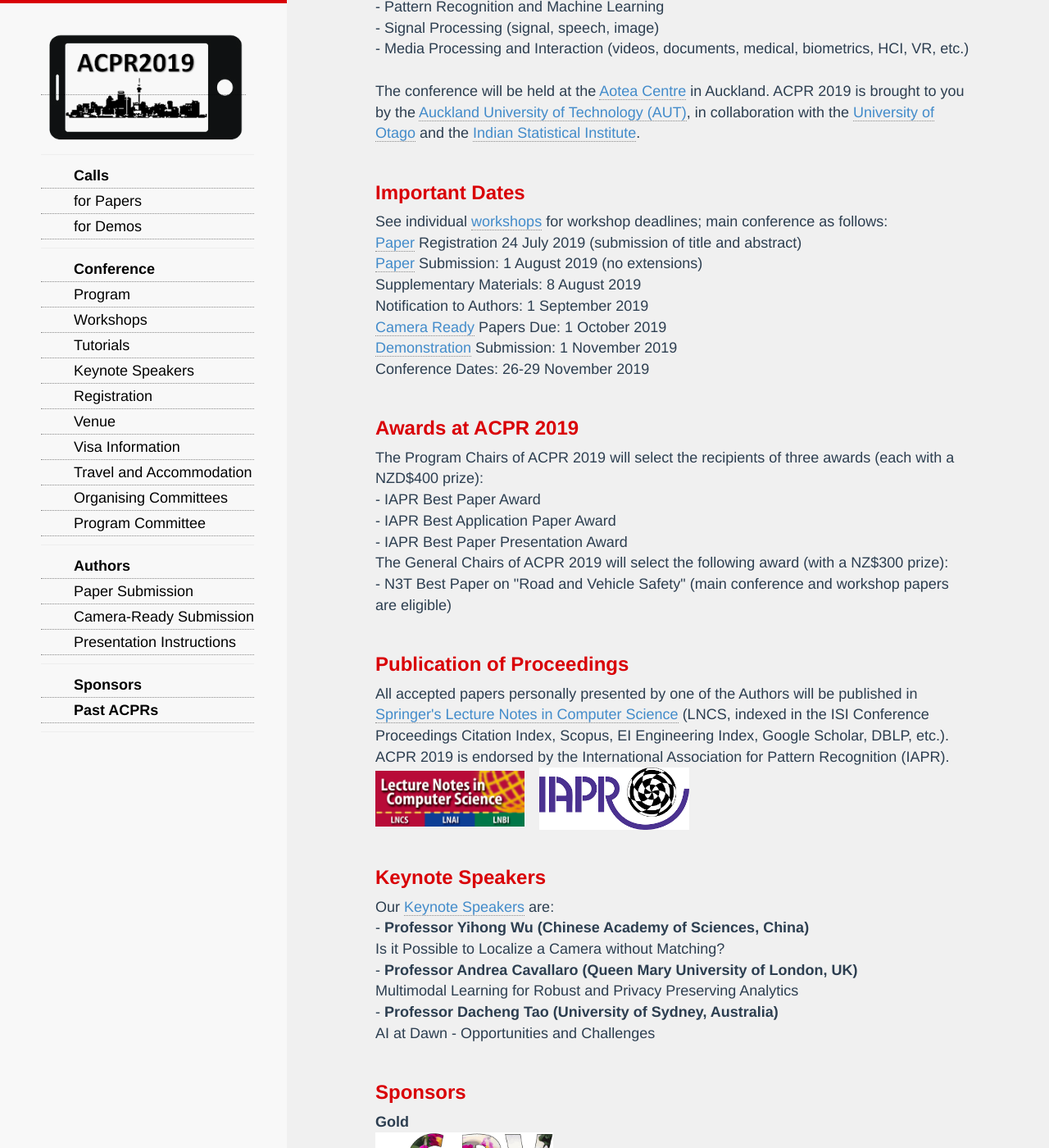
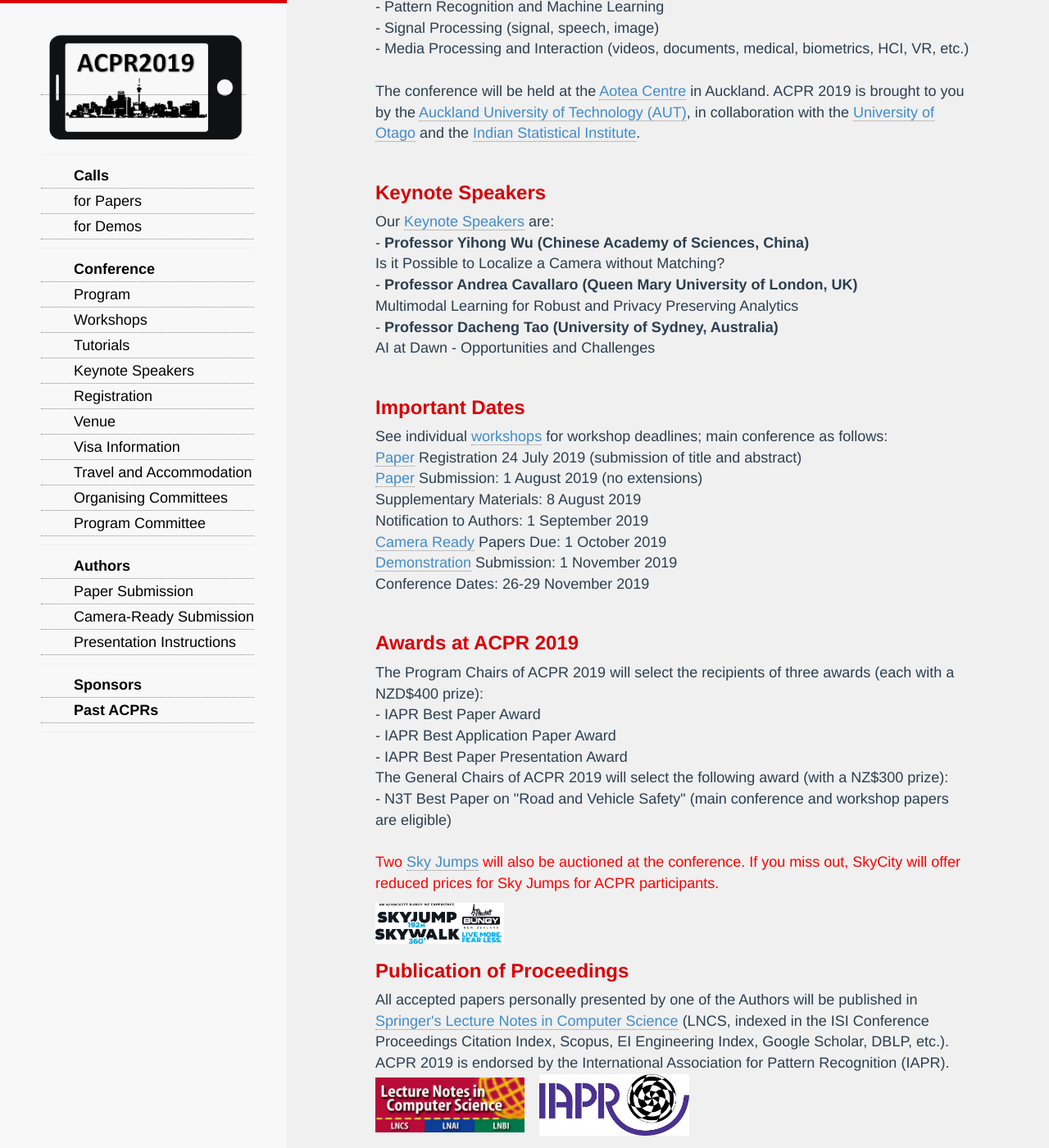
Before and after one commit to AndrewChenUoA/ACPR2019, a Jekyll site: the page built from index.html, in a window 1280 px wide and 1400 px high, scrolled down 1150 px. Shown: the whole window at 82% size. Built offline with Jekyll 4.4.1, drawn with Linux system fonts in a browser that asks for light colours; nearby versions of some CDN libraries; Markdown is read by kramdown in place of the engine named in the settings; some of the changed text lies outside the part shown.

Commit message:
Sponsor updates

```diff
--- a/index.html
+++ b/index.html
@@ -21,6 +21,15 @@
 
   The conference will be held at the <a href="/venue">Aotea Centre</a> in Auckland. ACPR 2019 is brought to you by the <a href="https://www.aut.ac.nz/">Auckland University of Technology (AUT)</a>, in collaboration with the <a href="https://www.otago.ac.nz/">University of Otago</a> and the <a href="https://www.isical.ac.in/">Indian Statistical Institute</a>.<br/><br/>
 
+  <h3>Keynote Speakers</h3>
+  Our <a href="keynote.html">Keynote Speakers</a> are:<br/>
+  - <b>Professor Yihong Wu (Chinese Academy of Sciences, China)</b><br/>
+  Is it Possible to Localize a Camera without Matching?<br/>
+  - <b>Professor Andrea Cavallaro (Queen Mary University of London, UK)</b><br/>
+  Multimodal Learning for Robust and Privacy Preserving Analytics<br/>
+  - <b>Professor Dacheng Tao (University of Sydney, Australia)</b><br/>
+  AI at Dawn - Opportunities and Challenges<br/><br/>
+
   <h3>Important Dates</h3>
   See individual <a href="workshops.html">workshops</a> for workshop deadlines; main conference as follows:<br/>
   <a href="submission.html">Paper</a> Registration 24 July 2019 (submission of title and abstract)<br/>
@@ -38,19 +47,15 @@
   - IAPR Best Paper Presentation Award<br/>
   The General Chairs of ACPR 2019 will select the following award (with a NZ$300 prize):<br/>
   - N3T Best Paper on "Road and Vehicle Safety" (main conference and workshop papers are eligible)<br/><br/>
+  <p style="color:red">Two <a href="https://www.bungy.co.nz/auckland/sky-tower/">Sky Jumps</a> will also be auctioned at the conference. If you miss out, SkyCity will offer reduced prices for Sky Jumps for ACPR participants.</p>
+  <img src="/images/skyjump.jpg" style="max-height:50px"/><img src="/images/skyjump2.jpg" style="max-height:50px"/>
 
   <h3>Publication of Proceedings</h3>
   All accepted papers personally presented by one of the Authors will be published in <a href="https://www.springer.com/gp/computer-science/lncs">Springer's Lecture Notes in Computer Science</a> (LNCS, indexed in the ISI Conference Proceedings Citation Index, Scopus, EI Engineering Index, Google Scholar, DBLP, etc.). ACPR 2019 is endorsed by the International Association for Pattern Recognition (IAPR).<br/>
   <a href="https://www.springer.com/gp/computer-science/lncs"><img src="/images/LNCS-Logo-768x284.png" style="max-width:25%"/></a>&ensp;&ensp;<a href="https://www.iapr.org"><img src="/images/iapr-logo.png" style="max-width:25%"/></a><br/><br/>
 
-  <h3>Keynote Speakers</h3>
-  Our <a href="keynote.html">Keynote Speakers</a> are:<br/>
-  - <b>Professor Yihong Wu (Chinese Academy of Sciences, China)</b><br/>
-  Is it Possible to Localize a Camera without Matching?<br/>
-  - <b>Professor Andrea Cavallaro (Queen Mary University of London, UK)</b><br/>
-  Multimodal Learning for Robust and Privacy Preserving Analytics<br/>
-  - <b>Professor Dacheng Tao (University of Sydney, Australia)</b><br/>
-  AI at Dawn - Opportunities and Challenges<br/><br/>
+  <h3>Local Auckland Partners</h3>
+  Conference preparation is kindly supported by <a href="https://www.aucklandnz.com/about-ateed">Auckland Tourism, Events and Economic Development Ltd</a>. We also appreciate special accommodation offers by AUT’s <a href="https://www.mystudentvillage.com/nz/short-stays-newzealand/wellesley-apartments">Wellesley Apartments</a>.
 
   <h3>Sponsors</h3>
   <b>Gold</b><br/>
@@ -66,6 +71,10 @@
   <b>Bronze</b><br/>
     <a href="https://isair.site/"><img src="/images/ISAIR.jpg" style="max-height:100px"/></a><br/>
 	<a href="https://isair.site/">International Society for Artificial Intelligence and Robotics</a><br/>
+	<a href="https://www.aucklandnz.com/about-ateed"><img src="/images/ateed.png" style="max-height:100px"/></a><br/>
+	<a href="https://www.aucklandnz.com/about-ateed">Auckland Tourism, Events, and Economic Development (ATEED)</a><br/>
+	<a href="https://www.skycityauckland.co.nz"><img src="/images/skycity.png" style="max-height:100px"/></a><br/>
+	<a href="https://www.skycityauckland.co.nz">SkyCity</a><br/>
   <br/>
   <b>Best Paper Award Sponsor</b><br/>
   <a href="http://www.n3t.kiwi/"><img src="/images/n3t.png" style="max-height:100px"/></a><br/>
--- a/program.html
+++ b/program.html
@@ -19,7 +19,8 @@
   Wednesday 27 November: Keynote Speaker, Oral Sessions, Demos, Posters at Aotea Centre<br/>
   - 6pm: Pre-dinner Drinks with Entertainment at Aotea Centre<br/>
   Thursday 28 November: Keynote Speaker, Oral Sessions, Demos, Posters at Aotea Centre<br/>
-  - 6pm: Pre-Dinner Drinks, Entertainment, and Gala Dinner at <a href="https://www.skycityauckland.co.nz">SkyCity</a><br/>
+  - 5.30pm: Auction of two <a href="https://www.bungy.co.nz/auckland/sky-tower/">Sky Jumps</a><br/>
+  - 6pm: Pre-Dinner Drinks, Entertainment, Visit of the <a href="https://www.skycityauckland.co.nz/sky-tower/admissions/">Sky Deck</a> with Sky Jumps of at least two ACPR 2019 conference participants, and Conference Dinner at <a href="https://www.skycityauckland.co.nz">SkyCity</a><br/>
   Friday 29 November: Keynote Speaker, Oral Sessions, Demos, Posters, Closing Ceremony at Aotea Centre<br/>
   - followed by a Survivor's Party with <a href="https://www.youtube.com/watch?v=0yWb3RnUX6I">Tracey Collins</a> and Band <br/><br/>
 </div>
--- a/programcommittee.html
+++ b/programcommittee.html
@@ -70,6 +70,7 @@
   <li>Yumi Iwashita (Kyushu University, Japan)</li>
   <li>Motoi Iwata (Osaka Prefecture University, Japan)</li>
   <li>Yunde Jia (Beijing Institute of Technology, China)</li>
+  <li>Ruyi Jiang (ADAS Industry, Shanghai, China)</li>
   <li>Xiaoyi Jiang (University of Muenster, Germany)</li>
   <li>Xin Jin (Beijing Electronic Science and Technology Institute, China)</li>
   <li>Kunio Kashino (NTT Labs, Japan)</li>
@@ -146,7 +147,6 @@
   <li>Junli Tao (University of Auckland, New Zealand)</li>
   <li>Wenbing Tao (Huazhong University of Science and Technology, China)</li>
   <li>Jules-Raymond Tapamo (University of KwaZulu-Natal, South Africa)</li>
-  <li>Dmitry A. Tarasov (Ural Federal University, Russia)</li>
   <li>Roberto Togneri (University of Western Australia, Australia)</li>
   <li>Kar-Ann Toh (Yonsei University, Japan)</li>
   <li>Zhiyong Wang (University of Sydney, Australia)</li>
--- a/registration.html
+++ b/registration.html
@@ -57,7 +57,7 @@
     <tr>
         <td>Survivor's Party</td>
         <td>NZ$50</td>
-        <td>Drinks, music, and food</td>
+        <td>Drinks, <a href="https://www.youtube.com/watch?v=0yWb3RnUX6I">Tracey Collins</a> and band, and food</td>
     </tr>
 </table>
 </div>
--- a/sponsorship.html
+++ b/sponsorship.html
@@ -17,6 +17,10 @@
 <b>Bronze</b><br/>
 <a href="https://isair.site/"><img src="/images/ISAIR.jpg" style="max-height:100px"/></a><br/>
 <a href="https://isair.site/">International Society for Artificial Intelligence and Robotics</a><br/>
+<a href="https://www.aucklandnz.com/about-ateed"><img src="/images/ateed.png" style="max-height:100px"/></a><br/>
+<a href="https://www.aucklandnz.com/about-ateed">Auckland Tourism, Events, and Economic Development (ATEED)</a><br/>
+<a href="https://www.skycityauckland.co.nz"><img src="/images/skycity.png" style="max-height:100px"/></a><br/>
+<a href="https://www.skycityauckland.co.nz">SkyCity</a><br/>
 <br/>
 <b>Best Paper Award Sponsor</b><br/>
 <a href="http://www.n3t.kiwi/"><img src="/images/n3t.png" style="max-height:100px"/></a><br/>
```
Also changed, not shown: images/ateed.png (added), images/skycity.png (added), images/skyjump.jpg (added), images/skyjump2.jpg (added).
